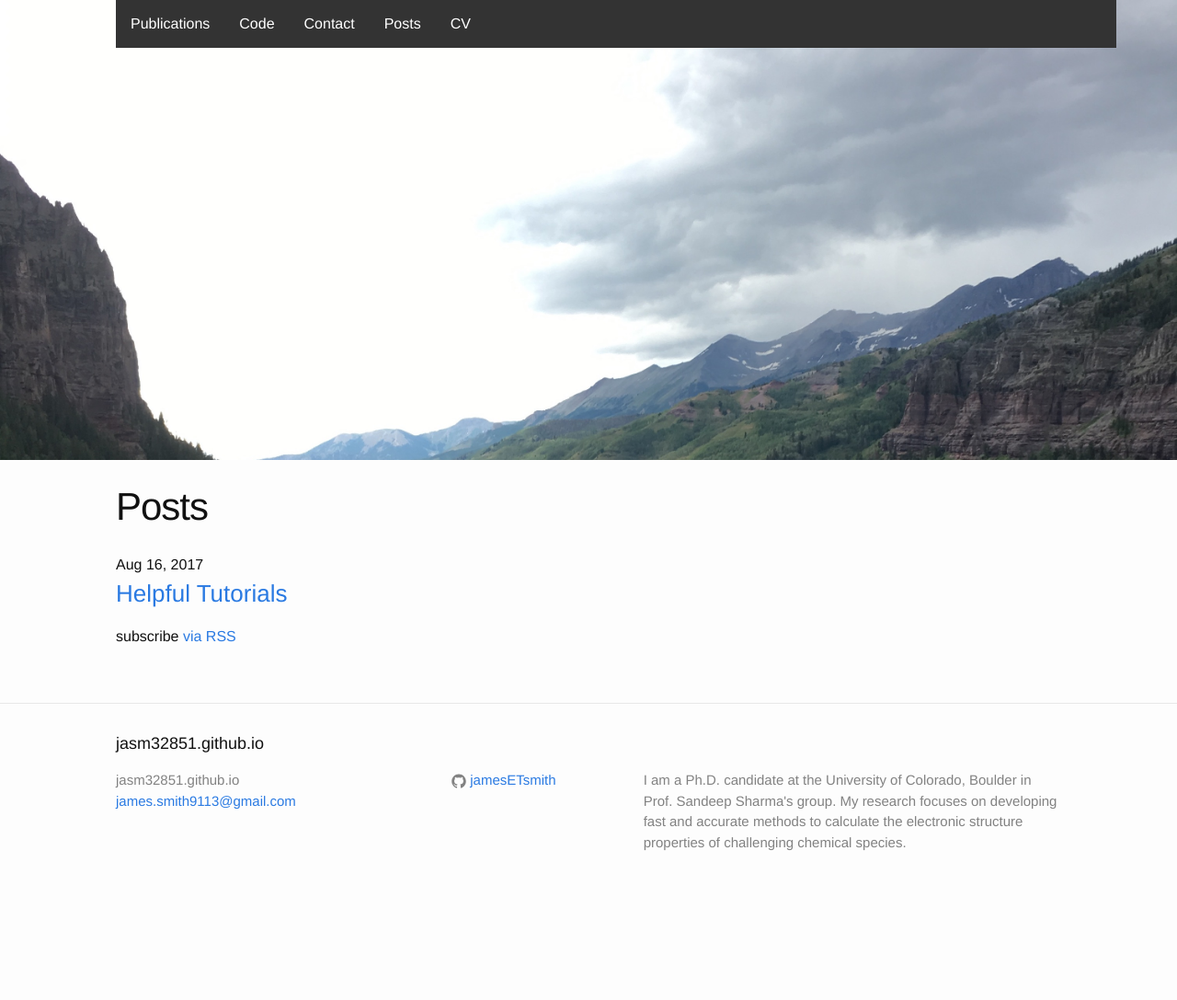
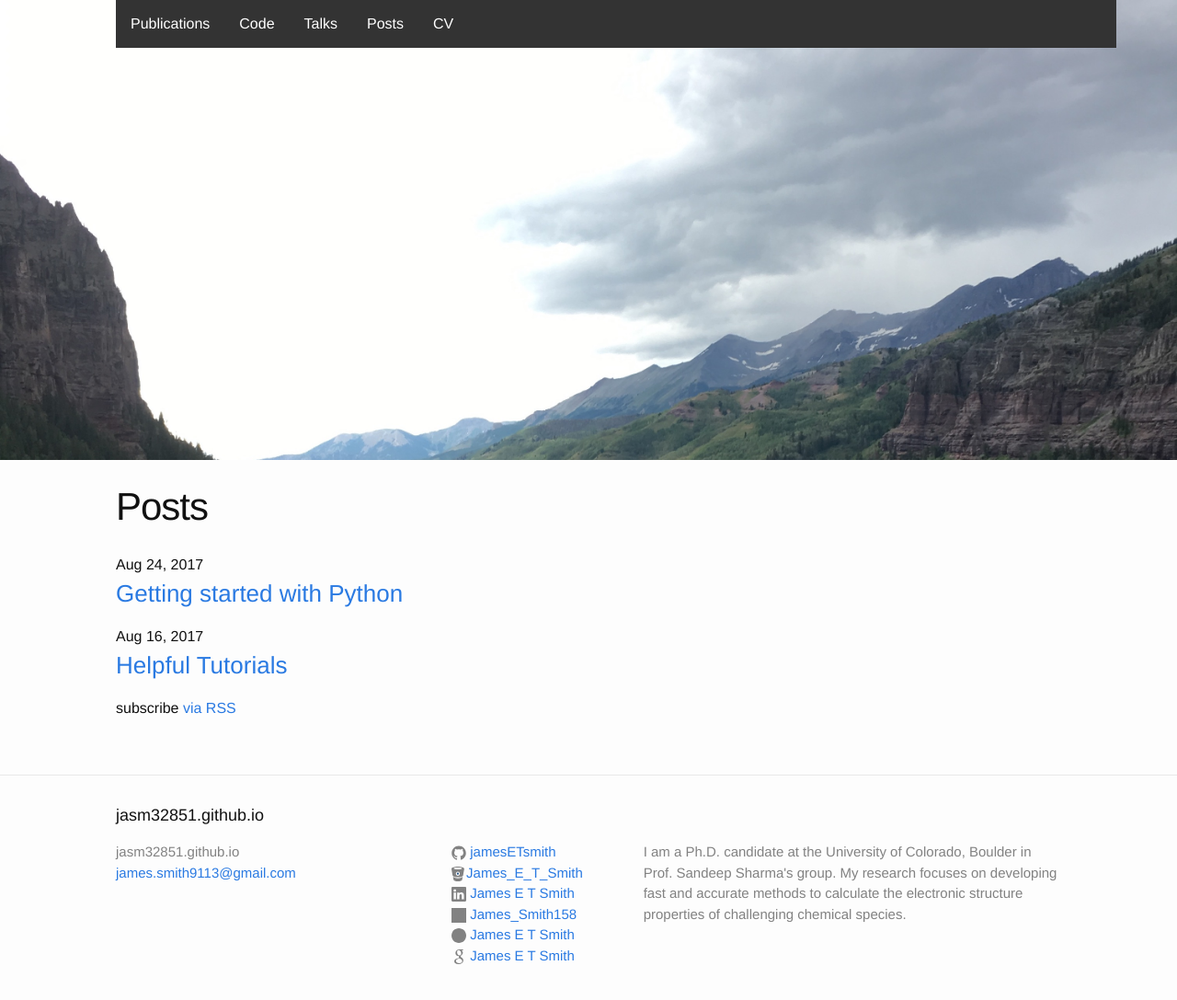
Before and after one commit to jasm32851/jasm32851.github.io, a Jekyll site: the page built from _pages/04_posts.html, in a window 1280 px wide and 1110 px high. Shown: the top 1087 px of the window at 92% size. Built offline with Jekyll 4.4.1, drawn with Linux system fonts in a browser that asks for light colours.

Commit message:
Moving social media links to the footer. and adding talks page.

```diff
--- a/_config.yml
+++ b/_config.yml
@@ -7,9 +7,13 @@ baseurl: "" # the subpath of your site, e.g. /blog
 
 url: "http://jamesetsmith.github.io" # the base hostname & protocol for your site
 github_username:  jamesETsmith
+# twitter_username: blalalal
 bitbucket_username: James_E_T_Smith
 linkedin_username: james-smith-8525792b
 researchgate_username: James_Smith158
+orcid_username: 0000-0002-5130-8633
+gscholar_username: James_E_T_Smith
+
 
 
 
--- a/_includes/footer.html
+++ b/_includes/footer.html
@@ -20,9 +20,33 @@
           </li>
           {% endif %}
 
-          {% if site.twitter_username %}
+          {% if site.bitbucket_username %}
           <li>
-            {% include icon-twitter.html username=site.twitter_username %}
+            {% include icon-bitbucket.html username=site.bitbucket_username %}
+          </li>
+          {% endif %}
+
+          {% if site.linkedin_username %}
+          <li>
+            {% include icon-linkedin.html username=site.linkedin_username %}
+          </li>
+          {% endif %}
+
+          {% if site.researchgate_username %}
+          <li>
+            {% include icon-researchgate.html username=site.researchgate_username %}
+          </li>
+          {% endif %}
+
+          {% if site.orcid_username %}
+          <li>
+            {% include icon-orcid.html username=site.orcid_username %}
+          </li>
+          {% endif %}
+
+          {% if site.gscholar_username %}
+          <li>
+            {% include icon-gscholar.html username=site.gscholar_username %}
           </li>
           {% endif %}
         </ul>
--- /dev/null
+++ b/_includes/icon-bitbucket.html
@@ -0,0 +1 @@
+<a href="https://bitbucket.org/{{ include.username }}"><span class="icon icon--bitbucket">{% include icon-bitbucket.svg %}</span><span class="username">{{ include.username }}</span></a>
--- /dev/null
+++ b/_includes/icon-gscholar.html
@@ -0,0 +1 @@
+<a href="https://scholar.google.com/citations?hl=en&user=MdVPbsYAAAAJ&view_op=list_works"><span class="icon icon--gscholar">{% include icon-gscholar.svg %}</span><span class="username"> James E T Smith</span></a>
--- /dev/null
+++ b/_includes/icon-linkedin.html
@@ -0,0 +1 @@
+<a href="https://www.linkedin.com/in/{{ include.username }}"><span class="icon icon--linkedin">{% include icon-linkedin.svg %}</span><span class="username">James E T Smith</span></a>
--- /dev/null
+++ b/_includes/icon-orcid.html
@@ -0,0 +1 @@
+<a href="https://orcid.org/{{ include.username }}"><span class="icon icon--orcid">{% include icon-orcid.svg %}</span><span class="username"> James E T Smith</span></a>
--- /dev/null
+++ b/_includes/icon-researchgate.html
@@ -0,0 +1 @@
+<a href="https://www.researchgate.net/profile/{{ include.username }}"><span class="icon icon--researchgate">{% include icon-researchgate.svg %}</span><span class="username">{{ include.username }}</span></a>
```
Also changed, not shown: _pages/03_contact.html (deleted, +0 -20 lines), _pages/03_talks.md (added, +10 -0 lines), _posts/2017-8-24-Getting-started-with-python.md (added, +31 -0 lines), _includes/icon-bitbucket.svg (added), _includes/icon-gscholar.svg (added), _includes/icon-linkedin.svg (added), _includes/icon-orcid.png (added), _includes/icon-orcid.svg (added), _includes/icon-researchgate.svg (added), _pages/04_posts.html (renamed from _pages/03_posts.html), 2 other files.
